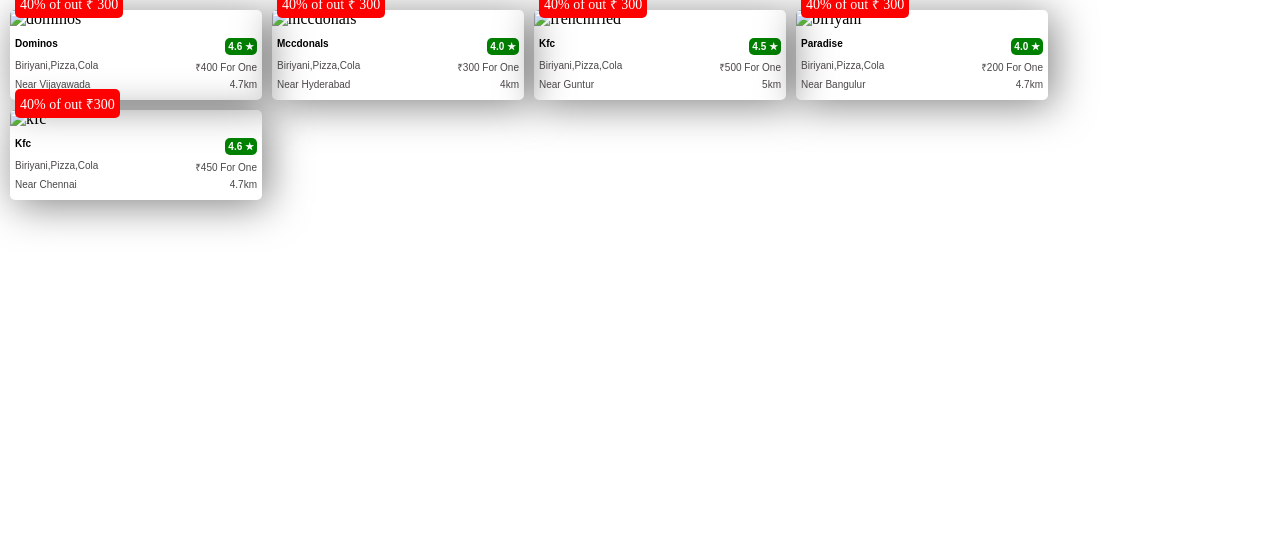
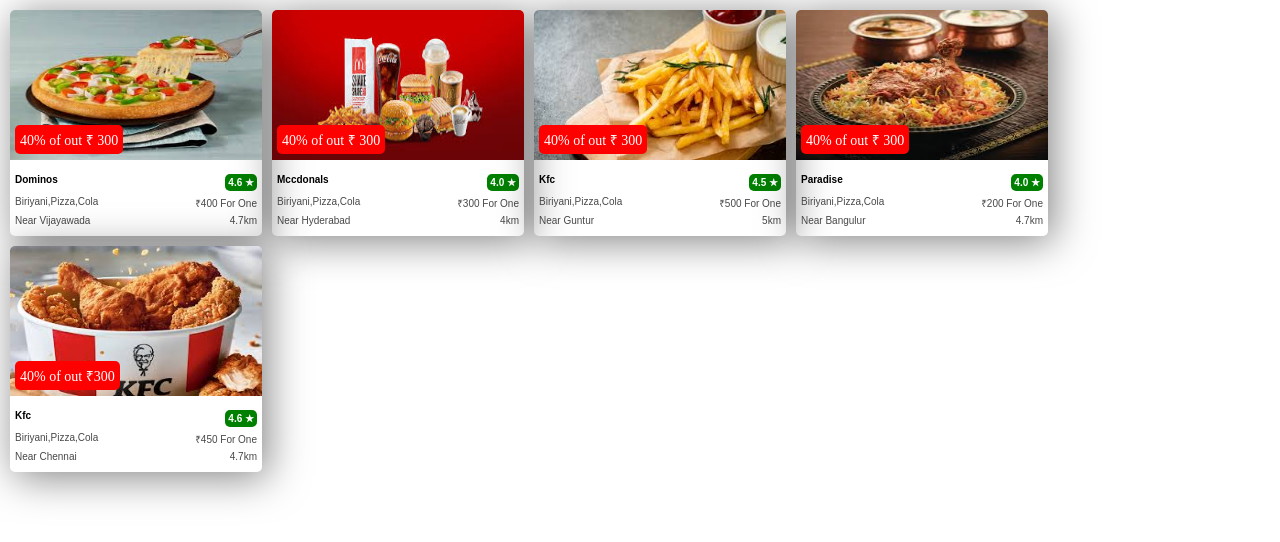
Before and after one commit to Narendra2222/demo, a plain HTML site: page index.html in a window 1280 px wide. Drawn offline with Linux system fonts and the light colour scheme.

Commit message:
Update index.html

```diff
--- a/index.html
+++ b/index.html
@@ -11,7 +11,7 @@
         <!--card1-->
         <div class="restaurant_card">
             <div class="card_img">
-                <img src="imgR/dominos.jpg" alt="dominos">
+                <img src="dominos.jpg" alt="dominos">
                 <p>40% of out &#x20b9 300</p>
             </div>
             <div class="details">
@@ -32,7 +32,7 @@
         <!--card2-->
         <div class="restaurant_card">
             <div class="card_img">
-                <img src="imgR/mcdonals.jpg" alt="mccdonals">
+                <img src="mcdonals.jpg" alt="mccdonals">
                 <p>40% of out &#x20b9 300</p>
             </div>
             <div class="details">
@@ -53,7 +53,7 @@
         <!--card3-->
 <div class="restaurant_card">
             <div class="card_img">
-                <img src="imgR/frenchfried.jpg" alt="frenchfried">
+                <img src="frenchfried.jpg" alt="frenchfried">
                 <p>40% of out &#x20b9 300</p>
             </div>
             <div class="details">
@@ -74,7 +74,7 @@
         <!--card4-->
 <div class="restaurant_card">
             <div class="card_img">
-                <img src="imgR/biriyani.jpg" alt="biriyani">
+                <img src="biriyani.jpg" alt="biriyani">
                 <p>40% of out &#x20b9 300</p>
             </div>
             <div class="details">
@@ -95,7 +95,7 @@
        <!--card5-->
 <div class="restaurant_card">
             <div class="card_img">
-                <img src="imgR/kfc.jpg" alt="kfc">
+                <img src="kfc.jpg" alt="kfc">
                 <p>40% of out &#x20b9;300</p>
             </div>
             <div class="details">
```
